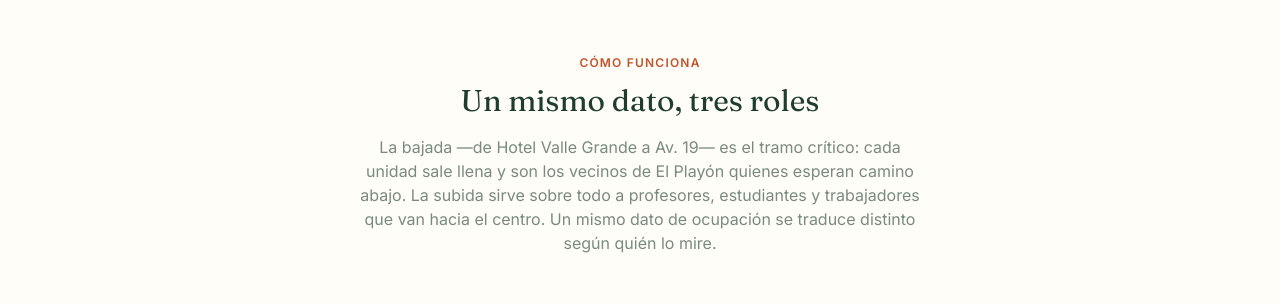
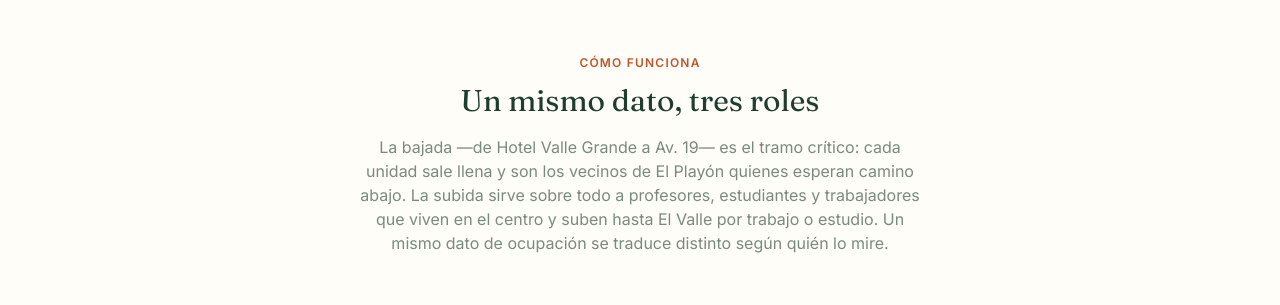
Before and after one commit to fzismael40-ai/-ruta-del-valle, a Next.js app: page / in a window 1280 px wide. Shown: the part 860-1165 px from the top of the page. Built offline with nearby package versions, Linux system fonts and the light colour scheme; no server answers; the database is empty.

Commit message:
Corrige dirección de la subida: viven en el centro y suben al Valle
El texto decía que iban "hacia el centro", cuando en realidad los
pasajeros de la subida viven en el centro y suben hasta El Valle
por trabajo o estudio.

```diff
--- a/app/page.tsx
+++ b/app/page.tsx
@@ -319,8 +319,8 @@ export default function Home() {
             <p className="text-forest/60">
               La bajada —de Hotel Valle Grande a Av. 19— es el tramo crítico: cada unidad sale llena y son
               los vecinos de El Playón quienes esperan camino abajo. La subida sirve sobre todo a profesores,
-              estudiantes y trabajadores que van hacia el centro. Un mismo dato de ocupación se traduce
-              distinto según quién lo mire.
+              estudiantes y trabajadores que viven en el centro y suben hasta El Valle por trabajo o estudio.
+              Un mismo dato de ocupación se traduce distinto según quién lo mire.
             </p>
           </div>
 
```
